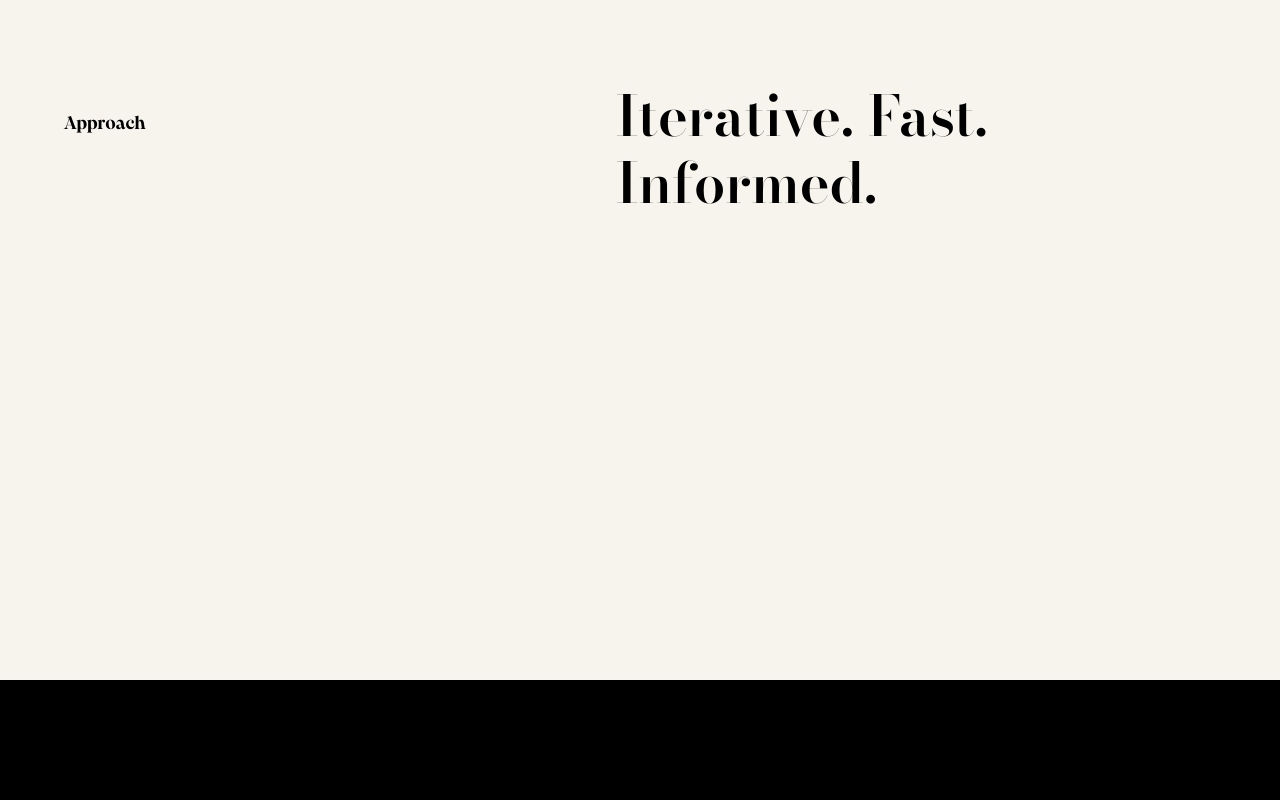
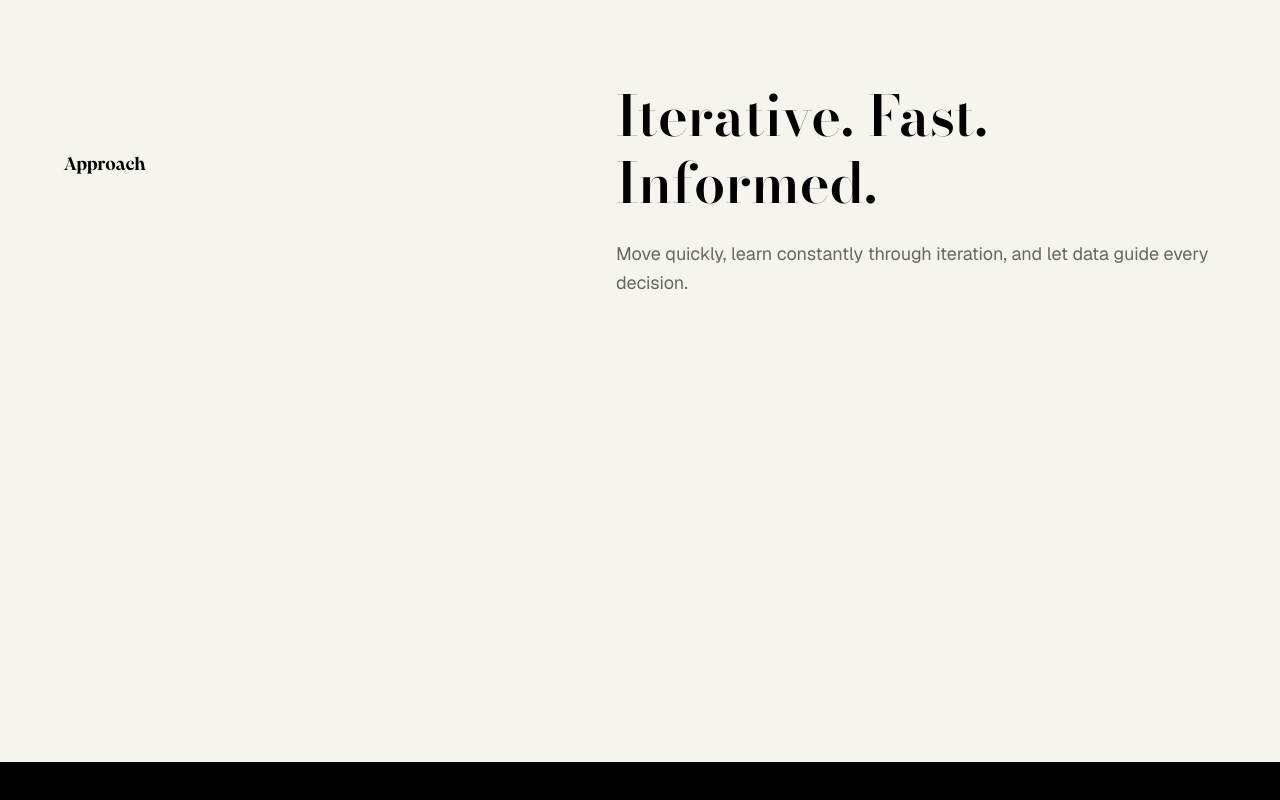
Before and after one commit to nick-barth/nick-barth-portfolio, a Next.js app: page / in a window 1280 px wide. Shown: the part 2602-3402 px from the top of the page. Built offline with nearby package versions, Linux system fonts and the light colour scheme.

Commit message:
Add back description text without the These principles phrase

```diff
--- a/components/Approach.tsx
+++ b/components/Approach.tsx
@@ -39,11 +39,22 @@ export default function Approach() {
             fontSize: "56px",
             fontWeight: "600",
             lineHeight: "1.2",
+            marginBottom: "24px",
             color: "#000",
           }}
         >
           Iterative. Fast. Informed.
         </div>
+        <p
+          style={{
+            fontFamily: '"Geist", "Geist Placeholder", sans-serif',
+            fontSize: "18px",
+            lineHeight: "1.6",
+            color: "#666",
+          }}
+        >
+          Move quickly, learn constantly through iteration, and let data guide every decision.
+        </p>
       </div>
     </div>
   );
```
